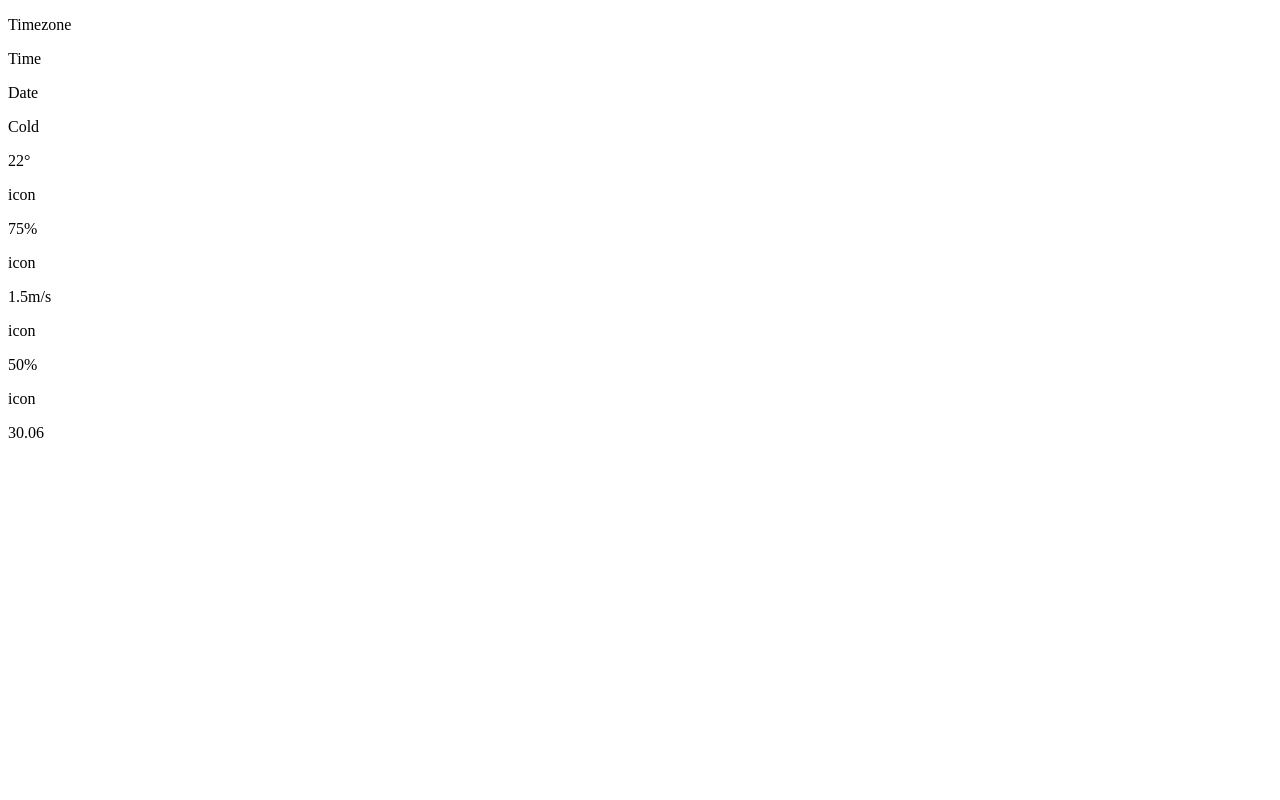
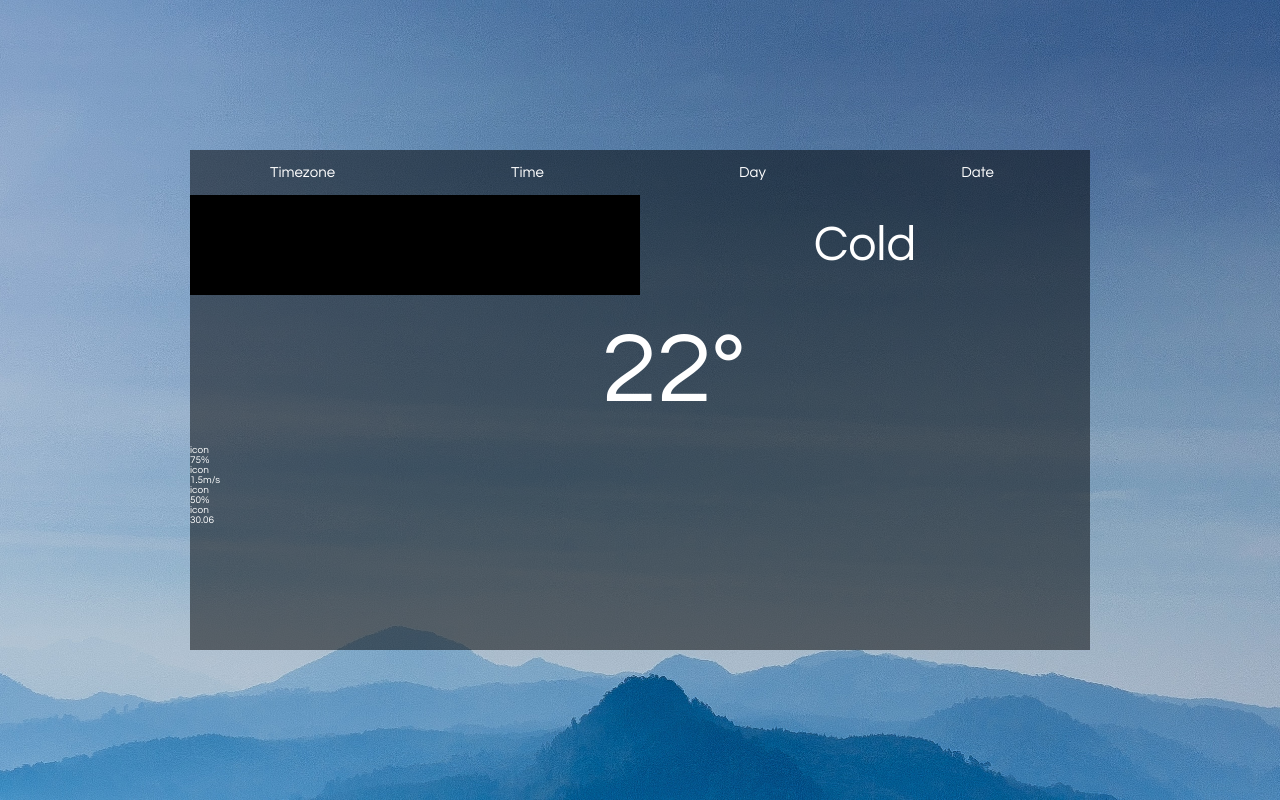
Before and after one commit to jezyk2796/weatherApp, a website built with webpack: page src/index.html in a window 1280 px wide. Built offline with nearby package versions, Linux system fonts and the light colour scheme.

Commit message:
style for elements "location" and "weather"

```diff
--- a/src/index.html
+++ b/src/index.html
@@ -10,15 +10,16 @@
 
 <body>
     <div class="container">
-        <div class="location">
-            <p class="location-timezone">Timezone</p>
-            <p class="location-time">Time</p>
-            <p class="location-date">Date</p>
+        <div class="location-container">
+            <p class="location timezone">Timezone</p>
+            <p class="location time">Time</p>
+            <p class="location current-day">Day</p>
+            <p class="location date">Date</p>
         </div>
         <div class="current-weather">
             <div class="current-icon"></div>
-            <p class="current-description">Cold</p>
-            <p class="current-degree">22&deg;</p>
+            <p class="current-description center">Cold</p>
+            <p class="current-degree center">22<span class="degree">&deg;</span></p>
         </div>
         <div class="specific-info">
             <div class="clouds">
--- a/src/style/main.scss
+++ b/src/style/main.scss
@@ -0,0 +1,2 @@
+@import './modules/all-modules.scss';
+@import './partials/all-partials.scss';
--- /dev/null
+++ b/src/style/modules/all-modules.scss
@@ -0,0 +1,2 @@
+@import 'colors';
+@import 'typography';
--- /dev/null
+++ b/src/style/modules/colors.scss
@@ -0,0 +1,2 @@
+$container-bgc: rgba(0, 0, 0, 0.5);
+$font-color: #fff;
--- /dev/null
+++ b/src/style/modules/typography.scss
@@ -0,0 +1,4 @@
+@import url('https://fonts.googleapis.com/css?family=Questrial');
+
+$ff-questrial: 'Questrial',
+sans-serif;
--- /dev/null
+++ b/src/style/partials/all-partials.scss
@@ -0,0 +1,3 @@
+@import 'reset';
+@import 'background';
+@import 'app';
--- /dev/null
+++ b/src/style/partials/app.scss
@@ -0,0 +1,49 @@
+.container {
+  width: 90rem;
+  //   ====
+  height: 50rem;
+  // =====
+  margin: 0 auto;
+  align-self: center;
+  background-color: $container-bgc;
+
+  .location-container {
+    display: flex;
+
+    .location {
+      width: 100%;
+      padding: 1.5rem 0;
+      text-align: center;
+      font-size: 1.5rem;
+    }
+  }
+
+  .current-weather {
+    display: flex;
+    flex-wrap: wrap;
+
+    .current-icon {
+      height: 10rem;
+      width: 50%;
+      background-color: black;
+    }
+
+    .current-description {
+      width: 50%;
+      font-size: 5rem;
+    }
+
+    .current-degree {
+      width: 100%;
+      height: 15rem;
+      font-size: 10rem;
+      transform: translateX(33.31px);
+    }
+  }
+}
+
+.center {
+  display: flex;
+  justify-content: center;
+  align-items: center;
+}
--- /dev/null
+++ b/src/style/partials/background.scss
@@ -0,0 +1,10 @@
+body {
+    background-image: url('./../img/background.jpg');
+    background-repeat: no-repeat;
+    background-size: cover;
+    background-position: center;
+    height: 100vh;
+    display: flex;
+    font-family: $ff-questrial;
+    color: $font-color;
+}
--- /dev/null
+++ b/src/style/partials/reset.scss
@@ -0,0 +1,9 @@
+* {
+  margin: 0;
+  padding: 0;
+  box-sizing: border-box;
+}
+
+html {
+  font-size: 10px;
+}
```
Also changed, not shown: dist/20e93dc265a94b6ed989b5ec5a2dfcc2.jpg (added), dist/index.html (added), dist/main.js (added), src/img/background.jpg (added).
